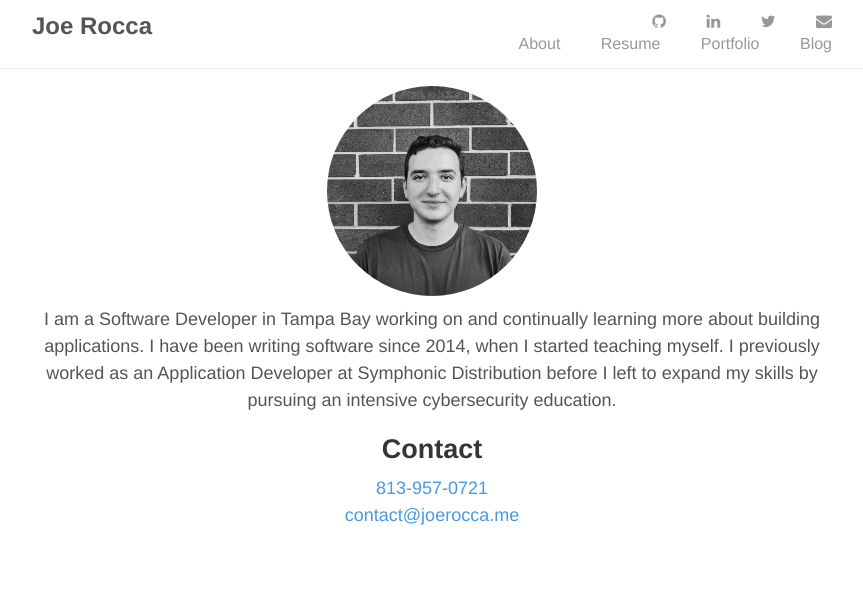
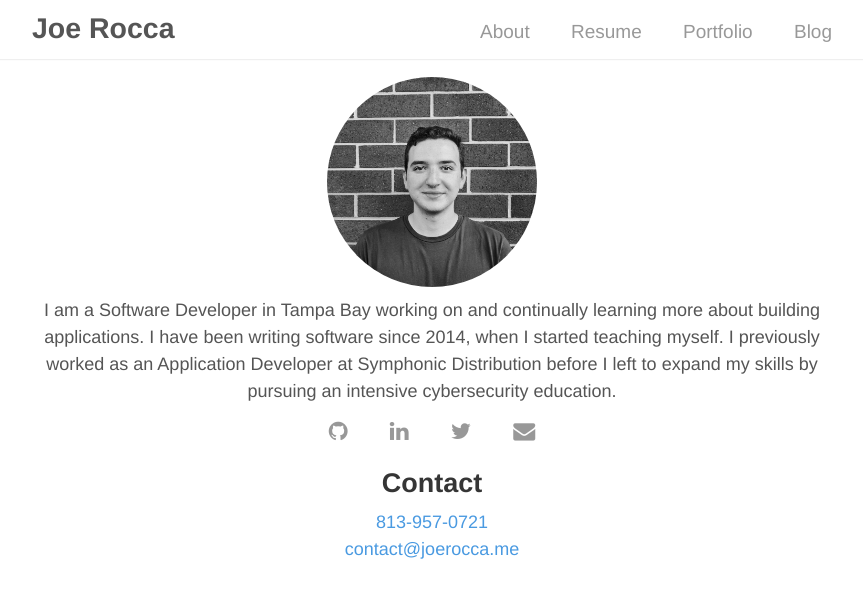
Before and after one commit to joerocca/joerocca.github.io, a Jekyll site: the page built from index.md, in a window 1280 px wide. Shown: the top 598 px of the page, without its empty margins (208-1071 px from the left). Built offline with Jekyll 4.4.1, drawn with Linux system fonts in a browser that asks for light colours.

Commit message:
Decluttered nav

```diff
--- a/_includes/social.html
+++ b/_includes/social.html
@@ -1,6 +1,6 @@
-<ul>
-   <li><a href="{{ site.author.github }}" target="_blank"><i class="fa fa-github"></i></a></li>
-   <li><a href="{{ site.author.linkedin }}" target="_blank"><i class="fa fa-linkedin"></i></a></li>
-   <li><a href="{{ site.author.twitter }}" target="_blank"><i class="fa fa-twitter"></i></a></li>
-   <li><a href="mailTo:{{ site.author.email }}"><i class="fa fa-envelope"></i></a></li>
+<ul id="social-icons">
+    <li><a href="{{ site.author.github }}" target="_blank"><i class="fa fa-github"></i></a></li>
+    <li><a href="{{ site.author.linkedin }}" target="_blank"><i class="fa fa-linkedin"></i></a></li>
+    <li><a href="{{ site.author.twitter }}" target="_blank"><i class="fa fa-twitter"></i></a></li>
+    <li><a href="mailTo:{{ site.author.email }}"><i class="fa fa-envelope"></i></a></li>
 </ul>
--- a/_layouts/default.html
+++ b/_layouts/default.html
@@ -6,22 +6,17 @@
   <body>
     <nav class="nav">
       <div class="nav-container">
-          <div class="nav-menu-row">
         <a href="{{ site.baseurl }}/">
           <h2 class="nav-title">
             {{ site.title }}
           </h2>
         </a>
-            {% include social.html %}
-          </div>
-          <div class="nav-menu-row">
         <ul>
           <li><a href="{{ site.baseurl }}/">About</a></li>
           <li><a href="{{ "/resume" | prepend: site.url }}">Resume</a></li>
           <li><a href="{{ "/portfolio" | prepend: site.url }}">Portfolio</a></li>
           <li><a href="{{ "/blog" | prepend: site.url }}/">Blog</a></li>
         </ul>
-          </div>
       </div>
     </nav>
 
--- a/_sass/_base.scss
+++ b/_sass/_base.scss
@@ -63,3 +63,42 @@ img {
 td {
   vertical-align: top;
 }
+
+#social-icons {
+  padding: 0;
+  margin: 0;
+  text-align: center;
+  font-size: 20px;
+
+  ul {
+    list-style-type: none;
+    margin: 8px 0 0;
+    padding: 0;
+    text-align: center;
+  }
+
+  li {
+    @include transition(all .2s ease-out);
+    color: $default-color;
+    display: inline-block;
+    opacity: .6;
+    padding: 0 2rem 0 0;
+
+    &:last-child {
+      padding-right: 0;
+    }
+
+    &:hover,
+    &:focus {
+      opacity: 1;
+    }
+  }
+
+  a {
+    color: $default-color;
+  }
+
+  @media (min-width: 600px) {
+    font-size: 22px;
+  }
+}
--- a/_sass/_layout.scss
+++ b/_sass/_layout.scss
@@ -65,10 +65,14 @@ main {
     color: $default-color;
     display: inline-block;
     opacity: .6;
-    padding: 0 2rem 0 0;
+    padding: 0 36px 0 0;
 
-    @media (max-width: 335px) {
-      padding-right: 1rem;
+    @media (max-width: 365px) {
+      padding-right: 24px;
+    }
+
+    @media (max-width: 320px) {
+      padding-right: 16px;
     }
 
     &:last-child {
@@ -86,8 +90,12 @@ main {
     font-family: $helvetica;
   }
 
-  @media (min-width: 600px) {
+  @media (min-width: 500px) {
     font-size: 16px;
+  }
+
+  @media (min-width: 700px) {
+    font-size: 19px;
 
     &-container {
       text-align: left;
@@ -97,13 +105,6 @@ main {
       bottom: 0;
       position: absolute;
       right: 0;
-    }
-
-    &-menu-row {
-      text-align: left;
-      height: 22px;
-      margin: 0;
-      position: relative;
     }
   }
 }
@@ -123,33 +124,4 @@ footer {
     color: $default-color;
     font-size: .8rem;
   }
-
-  ul {
-    list-style-type: none;
-    margin: 8px 0 0;
-    padding: 0;
-    text-align: center;
-  }
-
-  li {
-    @include transition(all .2s ease-out);
-    color: $default-color;
-    display: inline-block;
-    opacity: .6;
-    padding: 0 2rem 0 0;
-
-    &:last-child {
-      padding-right: 0;
-    }
-
-    &:hover,
-    &:focus {
-      opacity: 1;
-    }
-  }
-
-  a {
-    color: $default-color;
-    font-family: $helvetica;
-  }
 }
--- a/index.md
+++ b/index.md
@@ -7,6 +7,8 @@ title: About
 
 I am a Software Developer in Tampa Bay working on and continually learning more about building applications. I have been writing software since 2014, when I started teaching myself. I previously worked as an Application Developer at Symphonic Distribution before I left to expand my skills by pursuing an intensive cybersecurity education.
 
+{% include social.html %}
+
 ## Contact
 [{{ site.author.phone }}](tel:{{ site.author.phone }})
 <br>
```
Lines whose indentation alone changed are shown as unchanged.
